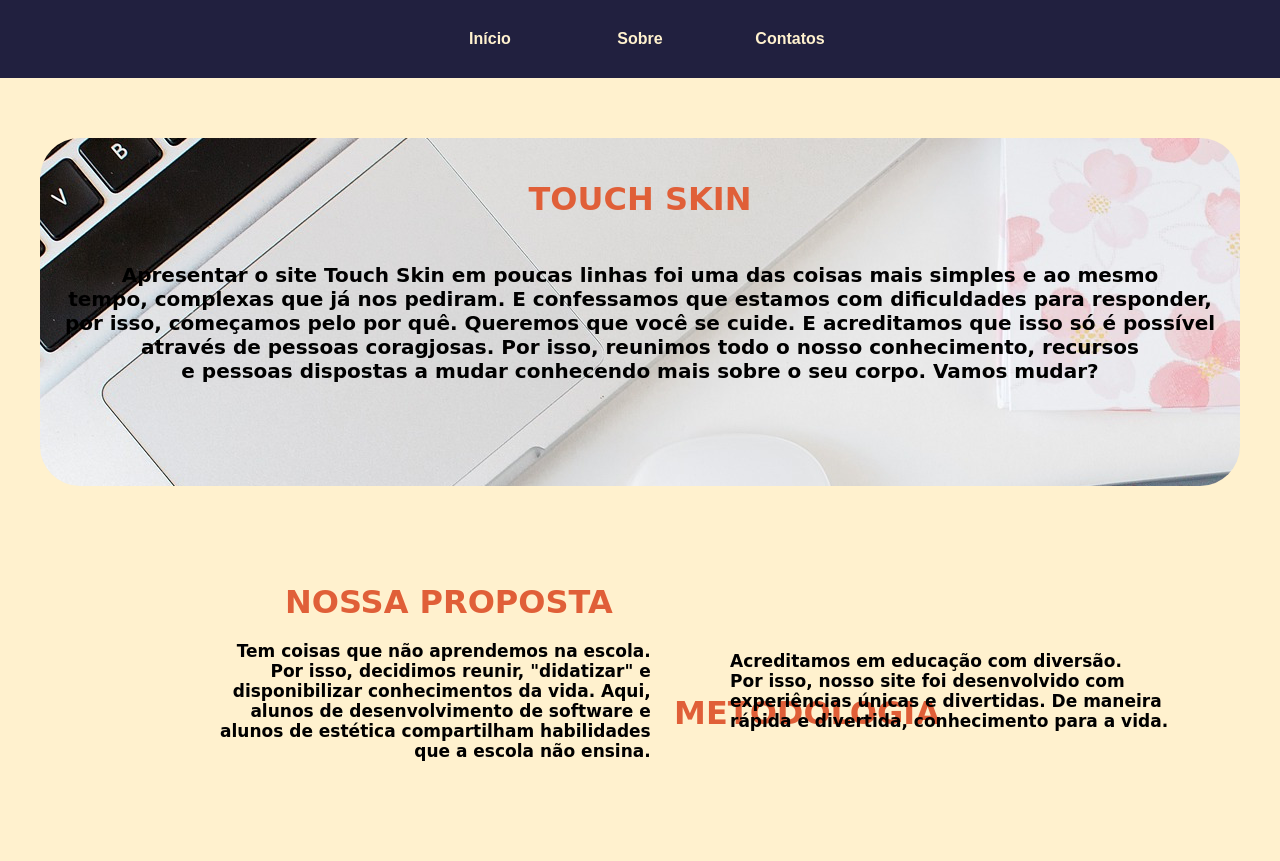
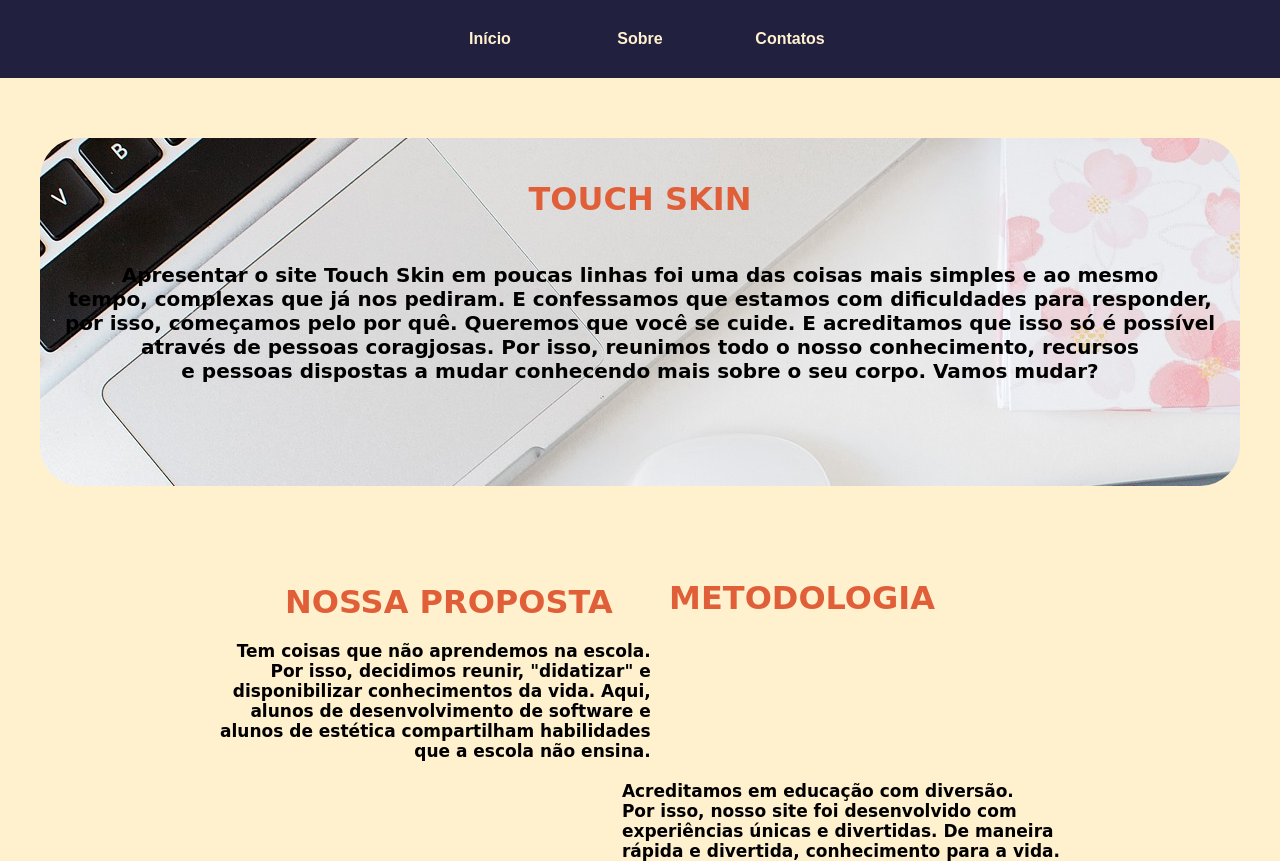
Before and after one commit to LuanOFS/Touch-Skin, a plain HTML site: page sobre.html in a window 1280 px wide. Before the commit the page ends 800 px from the top, so only its background shows below. Drawn offline with Linux system fonts and the light colour scheme.

Commit message:
Update sobre.css

```diff
--- a/sobre.css
+++ b/sobre.css
@@ -104,7 +104,6 @@ nav ul li:hover .sub-menu-contatos ul li:hover {
 
 .sobre-proposta {
     color: #000000;
-    text-align: center;
 }
 
 .sobre-propostatitle{
@@ -120,24 +119,21 @@ nav ul li:hover .sub-menu-contatos ul li:hover {
     font-family: 'Schoolbell', cursive, sans-serif;
     text-align: right;
     margin-top: 20px;
-    margin-right: 60px;
     margin-left: 220px;
     font-size: 17px;
-    display: flex;
     float: left;
 }
 .sobre-metodo {
     color: #000000;
-    text-align: center;
-    margin-top: 30px;
 }
 
 .sobre-metodotitle {
     color: #e05f38;
     font-family: 'Mali', cursive;
     text-align: right;
-    margin-top: -67px;
-    margin-right: 340px;
+    margin-top: -42px;
+    margin-right: 345px;
+    display: flex;
     float: right;
 }
 
@@ -145,10 +141,11 @@ nav ul li:hover .sub-menu-contatos ul li:hover {
     color: #000000;
     font-family: 'Schoolbell', cursive, sans-serif;
     text-align: left;
-    margin-top: 10px;
-    margin-left: 730px;
+    margin-top: 20px;
+    margin-right: 220px;
     font-size: 17px;
     display: flex;
+    float: right;
 }
 
 /*ORGANIZAÇÃO DOS TEXTOS*/
```
